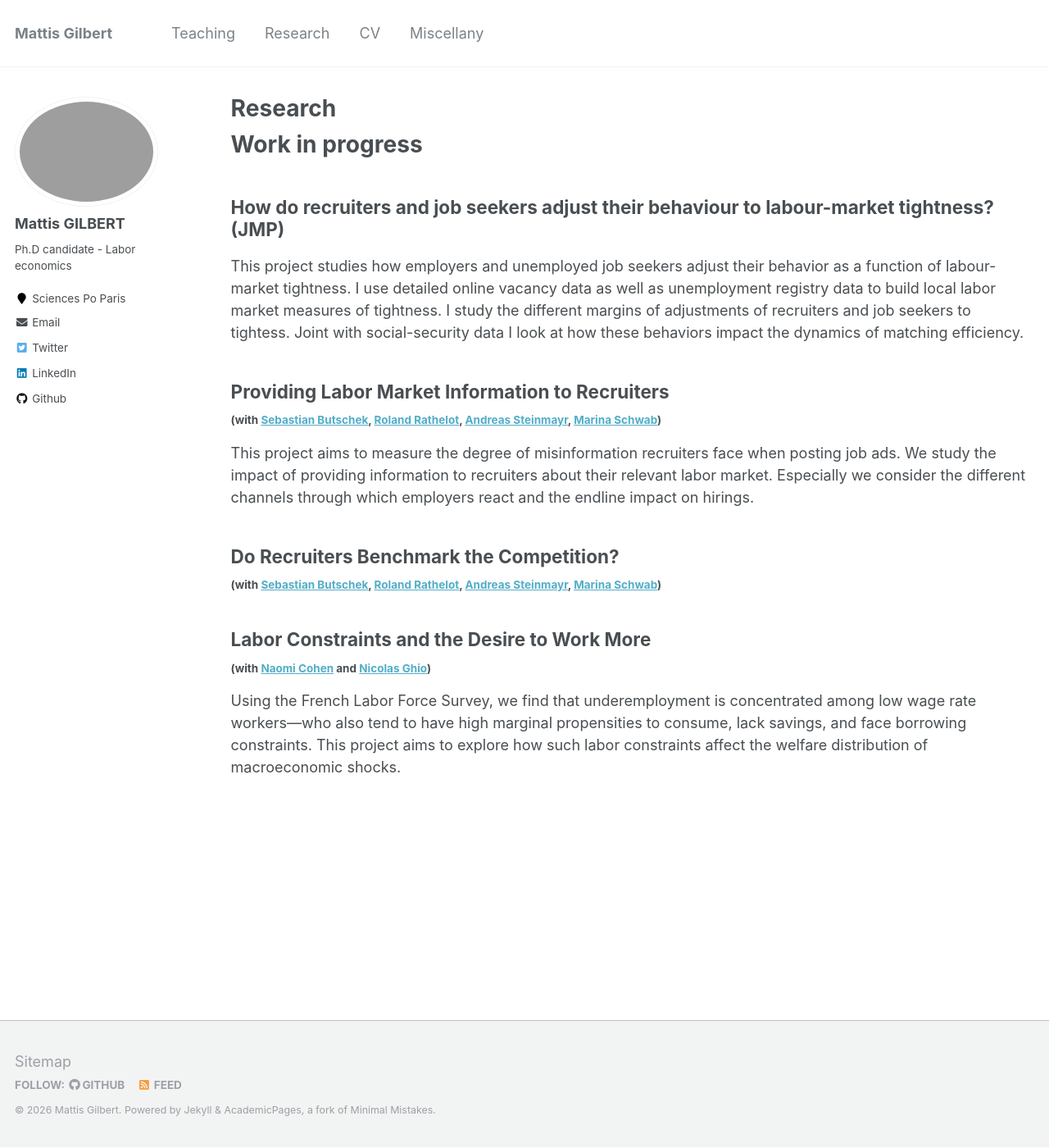
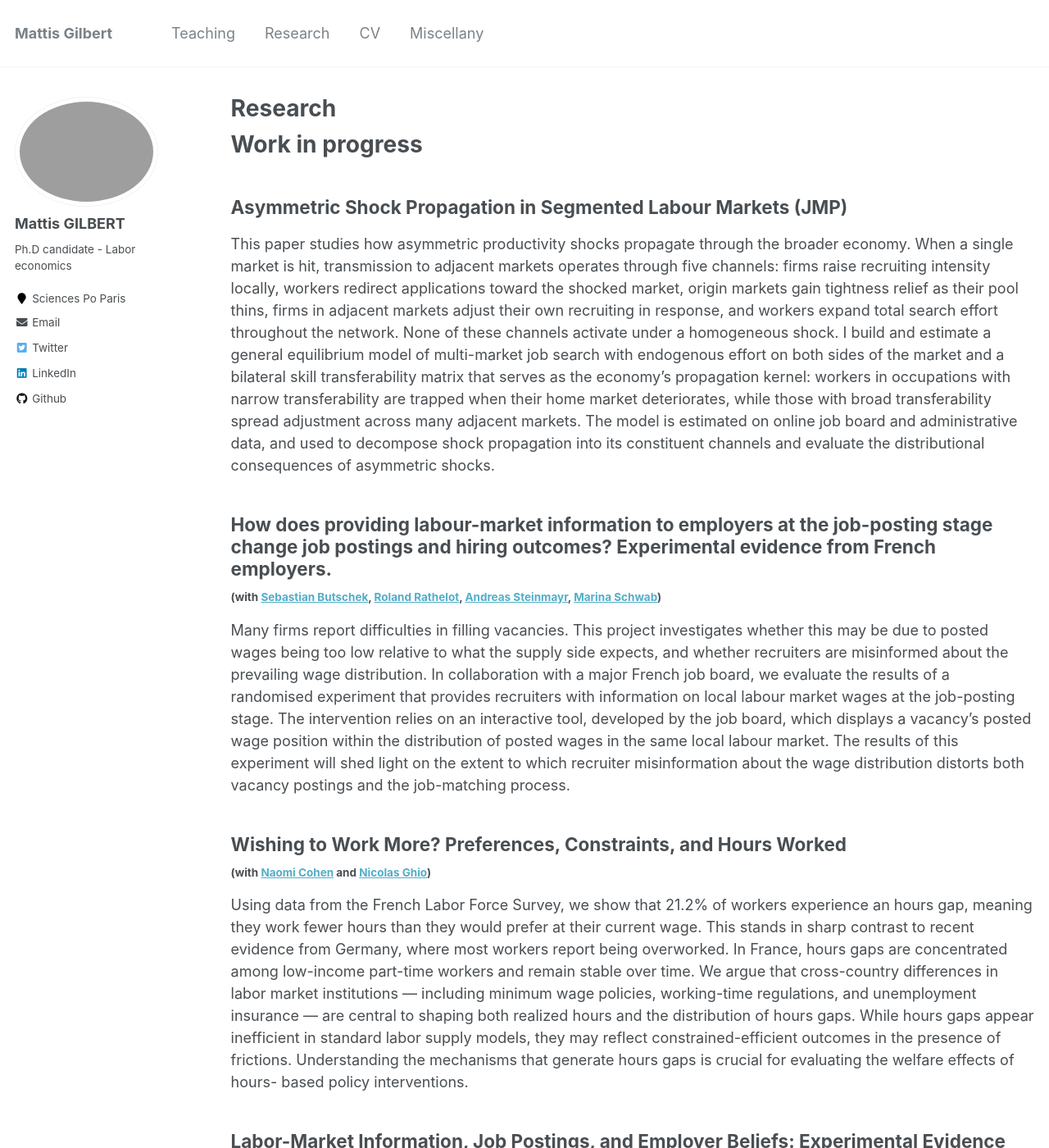
Before and after one commit to mattis-gilbert/mattis-gilbert.github.io, a Jekyll site: the page built from _pages/research.md, in a window 1280 px wide and 1400 px high. Shown: the whole window at 82% size. Built offline with Jekyll 4.4.1, drawn with Linux system fonts in a browser that asks for light colours; some of the changed text lies outside the part shown.

Commit message:
Update CV and research page

```diff
--- a/_pages/research.md
+++ b/_pages/research.md
@@ -9,19 +9,29 @@ redirect_from:
 
 # Work in progress
 
-## How do recruiters and job seekers adjust their behaviour to labour-market tightness? (JMP)
+## Asymmetric Shock Propagation in Segmented Labour Markets (JMP)
 
-This project studies how employers and unemployed job seekers adjust their behavior as a function of labour-market tightness. I use detailed online vacancy data as well as unemployment registry data to build local labor market measures of tightness. I study the different margins of adjustments of recruiters and job seekers to tightess. Joint with social-security data I look at how these behaviors impact the dynamics of matching efficiency.
+This paper studies how asymmetric productivity shocks propagate through the broader economy. When a single market is hit, transmission to adjacent markets operates through five channels: firms raise recruiting intensity locally, workers redirect applications toward the shocked market, origin markets gain tightness relief as their pool thins, firms in adjacent markets adjust their own recruiting in response, and workers expand total search effort throughout the network. None of these channels activate under a homogeneous shock. I build and estimate a general equilibrium model of multi-market job search with endogenous effort on both sides of the market and a bilateral skill transferability matrix that serves as the economy's propagation kernel: workers in occupations with narrow transferability are trapped when their home market deteriorates, while those with broad transferability spread adjustment across many adjacent markets. The model is estimated on online job board and administrative data, and used to decompose shock propagation into its constituent channels and evaluate the distributional consequences of asymmetric shocks.
 
-## Providing Labor Market Information to Recruiters
+## How does providing labour-market information to employers at the job-posting stage change job postings and hiring outcomes? Experimental evidence from French employers.
 #### <span style="display: block; margin-top: -1em;"> (with [Sebastian Butschek](https://sites.google.com/view/sbutschek), [Roland Rathelot](http://rolandrathelot.com/), [Andreas Steinmayr](https://www.andreassteinmayr.net/), [Marina Schwab](https://www.uibk.ac.at/en/publicfinance/staff/marina-schwab_e/)) </span>
 
-This project aims to measure the degree of misinformation recruiters face when posting job ads. We study the impact of providing information to recruiters about their relevant labor market. Especially we consider the different channels through which employers react and the endline impact on hirings.
+Many firms report difficulties in filling vacancies. This project investigates whether this may be due to posted wages being too low relative to what the supply side expects, and whether recruiters are misinformed about the prevailing wage distribution. In collaboration with a major French job board, we evaluate the results of a randomised experiment that provides recruiters with information on local labour market wages at the job-posting stage. The intervention relies on an interactive tool, developed by the job board, which displays a vacancy’s posted wage position within the distribution of posted wages in the same local labour market. The results of this experiment will shed light on the extent to which recruiter misinformation about the wage distribution distorts both vacancy postings and the job-matching process.
 
-## Do Recruiters Benchmark the Competition?
-#### <span style="display: block; margin-top: -1em;"> (with [Sebastian Butschek](https://sites.google.com/view/sbutschek), [Roland Rathelot](http://rolandrathelot.com/), [Andreas Steinmayr](https://www.andreassteinmayr.net/), [Marina Schwab](https://www.uibk.ac.at/en/publicfinance/staff/marina-schwab_e/)) </span>
-
-## Labor Constraints and the Desire to Work More
+## Wishing to Work More? Preferences, Constraints, and Hours Worked
 #### <span style="display: block; margin-top: -1em;"> (with [Naomi Cohen](https://www.naomicohen.fr/) and   [Nicolas Ghio](https://nicolasghio.github.io/))  </span>
 
-Using the French Labor Force Survey, we find that underemployment is concentrated among low wage rate workers—who also tend to have high marginal propensities to consume, lack savings, and face borrowing constraints. This project aims to explore how such labor constraints affect the welfare distribution of macroeconomic shocks.
+Using data from the French Labor Force Survey, we show that 21.2% of workers experience
+an hours gap, meaning they work fewer hours than they would prefer at their current wage.
+This stands in sharp contrast to recent evidence from Germany, where most workers report
+being overworked. In France, hours gaps are concentrated among low-income part-time
+workers and remain stable over time. We argue that cross-country differences in labor
+market institutions — including minimum wage policies, working-time regulations, and
+unemployment insurance — are central to shaping both realized hours and the distribution
+of hours gaps. While hours gaps appear inefficient in standard labor supply models, they
+may reflect constrained-efficient outcomes in the presence of frictions. Understanding the
+mechanisms that generate hours gaps is crucial for evaluating the welfare effects of hours-
+based policy interventions.
+
+## Labor-Market Information, Job Postings, and Employer Beliefs: Experimental Evidence from Austria
+#### <span style="display: block; margin-top: -1em;"> (with [Sebastian Butschek](https://sites.google.com/view/sbutschek), [Roland Rathelot](http://rolandrathelot.com/), [Andreas Steinmayr](https://www.andreassteinmayr.net/), [Marina Schwab](https://www.uibk.ac.at/en/publicfinance/staff/marina-schwab_e/)) </span>
```
